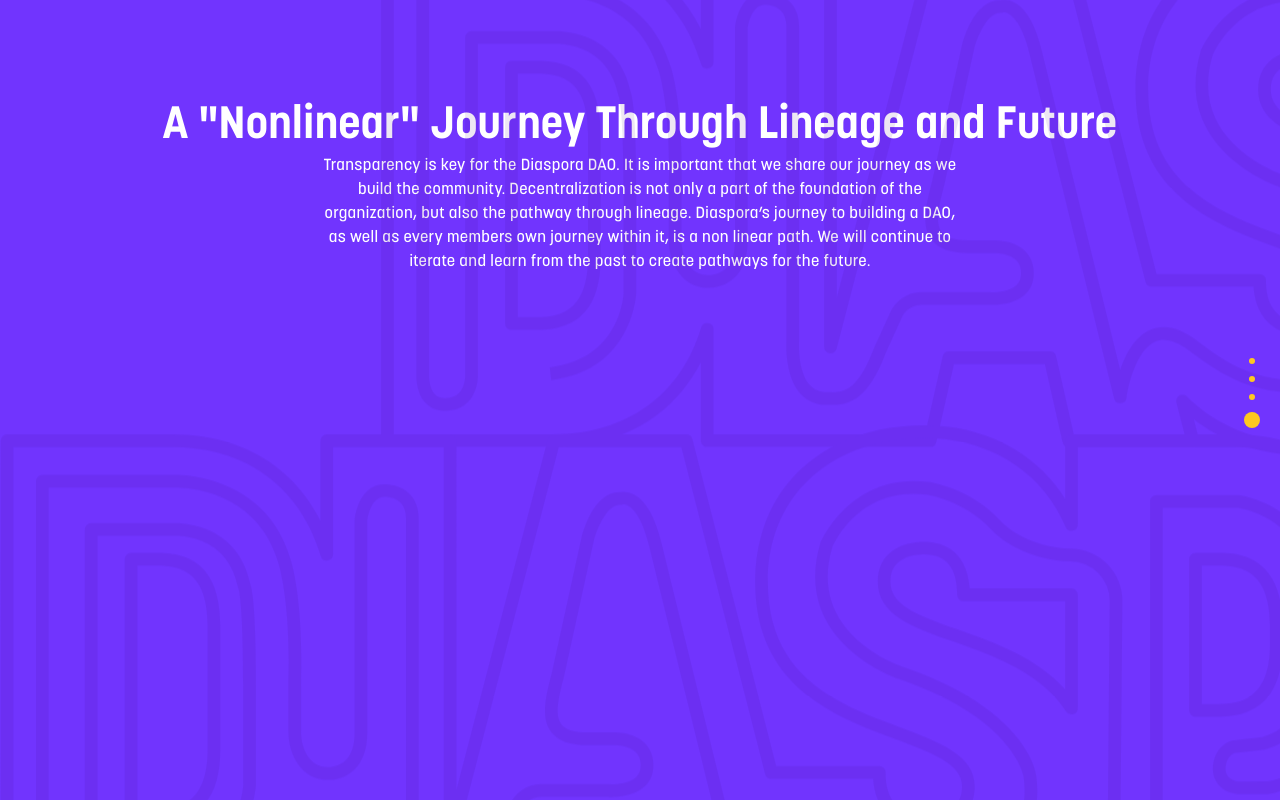
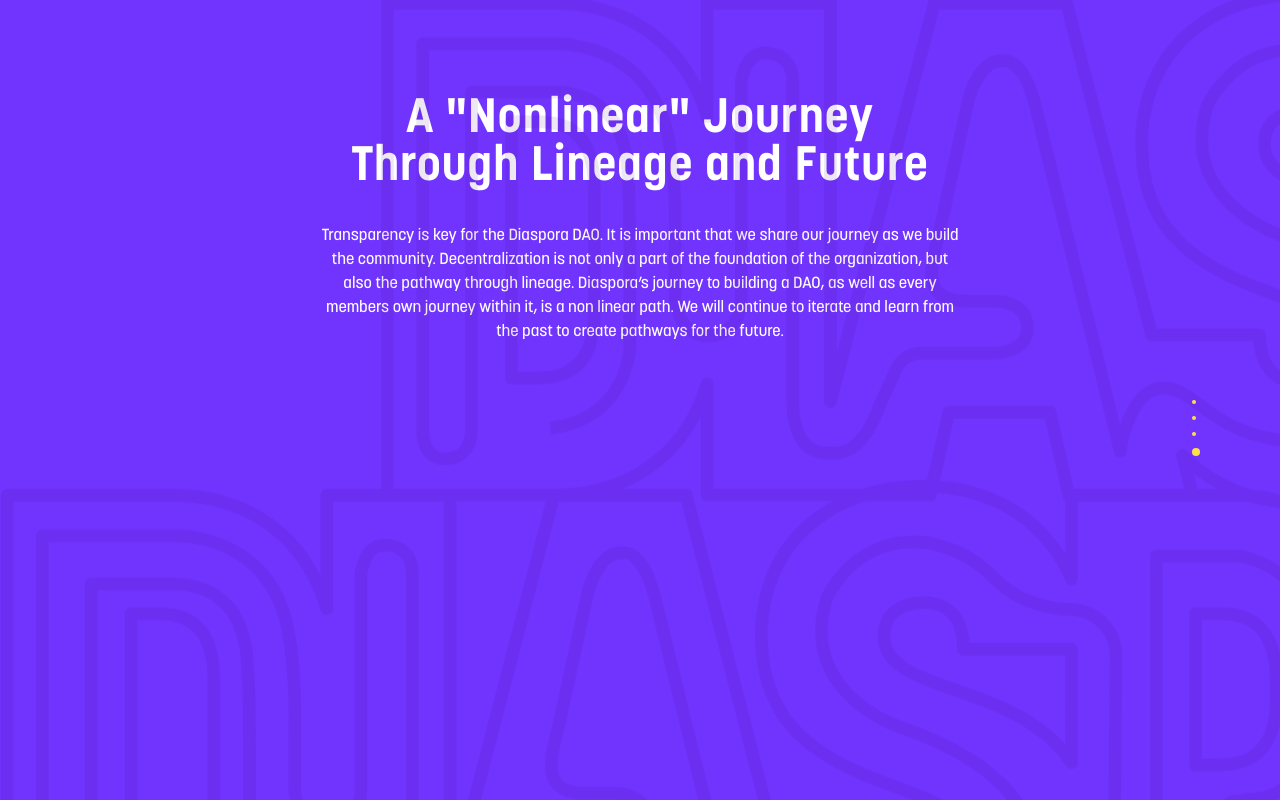
Before and after one commit to diaspora-labs/diaspora-site, a Next.js app: page /roadmap in a window 1280 px wide. Shown: the top 800 px of the page. Built offline with nearby package versions, Linux system fonts and the light colour scheme.

Commit message:
removing css styles

```diff
--- a/package.json
+++ b/package.json
@@ -23,6 +23,7 @@
     "lottie-web": "^5.9.4",
     "next": "12.1.6",
     "react": "18.1.0",
+    "react-device-detect": "^2.2.2",
     "react-dom": "^18.1.0",
     "react-lottie": "^1.2.3",
     "react-pdf": "^5.7.1",
--- a/pages/roadmap.tsx
+++ b/pages/roadmap.tsx
@@ -4,8 +4,10 @@ import lottie from "lottie-web"
 import { useParallax } from "react-scroll-parallax"
 import VisibilitySensor from "react-visibility-sensor"
 import { Roll, Flip } from "react-reveal"
+import { isMobile } from "react-device-detect"
 
 import animation from "../roadmap-animation/data.json"
+import mobileAnimation from "../roadmap-animation/data_mobile.json"
 import BackgroundSVG from "../public/images/bg-pattern.svg"
 
 const Roadmap = () => {
@@ -19,10 +21,10 @@ const Roadmap = () => {
 
   // laod animation
   useEffect(() => {
-    var animDuration = 4000
+    var animDuration = 3800
     const anim = lottie.loadAnimation({
       container: document.querySelector(".roadmap-animation") as HTMLElement,
-      animationData: animation,
+      animationData: isMobile ? mobileAnimation : animation,
       renderer: "svg",
       loop: false,
       autoplay: false,
@@ -91,17 +93,21 @@ const Roadmap = () => {
 
   // ui components
   return (
-    <div className="roadmap-background">
-      <div className="parallax" ref={parallax.ref}>
+    <div className="w-screen">
+      <div className="fixed top-0 w-1/6 opacity-10" ref={parallax.ref}>
         <Image src={BackgroundSVG} alt="diaspora" layout="fixed" />
       </div>
 
-      <div className="roadmap-pagnation">
+      <div className="fixed top-2/4 right-20 flex-col items-center">
         {sections.map((item: any, index: number) => {
           return (
-            <p
+            <div
               key={index}
-              className={`${activeIndex === index ? "roadmap-pagnation-dot-active" : "roadmap-pagnation-dot-unactive"}`}
+              className={`${
+                activeIndex === index
+                  ? "z-10 mb-3 h-2 w-2 rounded-full bg-yellow-300"
+                  : "z-10 mb-3 h-1 w-1 rounded-full bg-yellow-300"
+              }`}
               onClick={() => {
                 setActiveIndex(index)
                 !!refArray.current && refArray.current[index].scrollIntoView({ block: "end", inline: "nearest" })
@@ -112,31 +118,37 @@ const Roadmap = () => {
       </div>
 
       <div className="roadmap-animation" />
-      <p className="roadmap-page-title text-4xl font-bold">{pageTitle}</p>
-      <p className="roadmap-sub-text">{pageSubTitle}</p>
+      <div className="flex w-screen flex-col items-center">
+        <p className="max-w-2xl p-8 pt-24 text-center text-5xl font-bold tracking-wide text-white">{pageTitle}</p>
+        <p className="w-6/12 text-center text-white">{pageSubTitle}</p>
+      </div>
 
+      <div className="flex w-screen flex-col items-center">
         {sections.map((item, index) => {
           const isEven = index % 2 === 0
           const isOdd = !isEven
           return (
             <VisibilitySensor onChange={(isVisible) => onChange(isVisible, index)} key={index}>
-            <div ref={addToRefs} className={isEven ? "right-section" : "left-section"}>
+              <div ref={addToRefs} className={isEven ? "mt-56 ml-96 w-1/3" : "mt-56 mr-96 w-1/3"}>
+                <div className={`${isEven ? "ml-24" : "mr-24"}`}>
                   <Flip left={isOdd} right={isEven}>
-                <p className="roadmap-section-title text-4xl font-bold">{item.title}</p>
+                    <p className={`+ mt-96 text-5xl font-bold text-white`}>{item.title}</p>
                   </Flip>
                   <Roll left={isOdd} right={isEven}>
                     {item.list.map((item) => {
                       return (
                         <div key={item}>
-                      <p className="roadmap-section-list-text font-bold">{item}</p>
+                          <p className="mt-2 w-2/3 font-bold text-white">{item}</p>
                         </div>
                       )
                     })}
                   </Roll>
                 </div>
+              </div>
             </VisibilitySensor>
           )
         })}
+      </div>
     </div>
   )
 }
--- a/styles/globals.css
+++ b/styles/globals.css
@@ -6,24 +6,10 @@ html {
   scroll-behavior: smooth;
 }
 
-.parallax {
-  min-height: 500%;
-  position: fixed;
-  top: 0;
-  opacity: 0.1;
-}
-
-.roadmap-background {
-  position: relative;
-  width: 100vw;
-  min-height: 100vh;
-  height: 100%;
-}
-
 .roadmap-animation {
   min-width: 100vw;
-  min-height: 640vh;
-  max-height: 640vh;
+  min-height: 630vh;
+  max-height: 630vh;
   overflow: hidden;
   position: absolute;
   top: 0px;
@@ -32,93 +18,16 @@ html {
   z-index: -1;
 }
 
-.roadmap-pagnation {
-  position: fixed;
-  top: 44%;
-  right: 20px;
-  display: flex;
-  flex-direction: column;
-  align-items: center;
-  z-index: 2;
+@media (max-width: 800px) {
+  .roadmap-animation {
+    min-width: 400%;
+    min-height: 140%;
+    max-height: 140%;
+    overflow: hidden;
+    position: absolute;
+    top: 0px;
+    padding-top: 280px;
+    background-color: #7134fe;
+    z-index: -1;
+  }
 }
-
-.roadmap-pagnation-dot-active {
-  background: #fec821 0% 0% no-repeat padding-box;
-  border-radius: 100%;
-  padding: 8px;
-  margin: 6px 0px;
-}
-
-.roadmap-pagnation-dot-unactive {
-  background: #fec821 0% 0% no-repeat padding-box;
-  border-radius: 100%;
-  padding: 3px;
-  margin: 6px 0px;
-}
-
-.roadmap-page-title {
-  text-align: center;
-  font: normal normal bold 45px/54px Korolev;
-  letter-spacing: 0.36px;
-  color: #ffffff;
-  /* margin-top: 90px; */
-  padding-top: 100px;
-}
-
-.roadmap-section-title {
-  font: normal normal bold 60px/64px Korolev;
-  letter-spacing: 1.2px;
-  text-align: left;
-  letter-spacing: 0.36px;
-  color: #ffffff;
-  margin-top: 85vh;
-  padding-top: 20px;
-}
-
-.roadmap-section-title-smaller {
-  text-align: center;
-  font: normal normal medium 18px/22px Korolev;
-  letter-spacing: 0.36px;
-  color: #ffffff;
-  margin-top: -60px;
-  padding-top: 20px;
-}
-
-.roadmap-sub-text {
-  margin-left: 25%;
-  max-width: 50vw;
-  marign-bottom: 10px;
-  text-align: center;
-  font: normal normal medium 18px/22px Korolev;
-  letter-spacing: 0.36px;
-  color: #ffffff;
-}
-
-.roadmap-section-text {
-  margin-top: 86vh;
-  marign-bottom: 10px;
-  text-align: center;
-  font: normal normal medium 18px/22px Korolev;
-  letter-spacing: 0.36px;
-  color: #ffffff;
-}
-
-.roadmap-section-list-text {
-  margin: 14px 0px;
-  text-align: left;
-  font: normal normal bold 20px/19px Korolev;
-  letter-spacing: 0.36px;
-  color: #ffffff;
-}
-
-.right-section {
-  margin-right: 10%;
-  margin-left: 55%;
-  width: 35%;
-}
-
-.left-section {
-  width: 30%;
-  margin-left: 10%;
-  margin-right: 60%;
-}
```
Also changed, not shown: 1 other file (tests, documents, lock files or other folders). Lines whose indentation alone changed are shown as unchanged.
